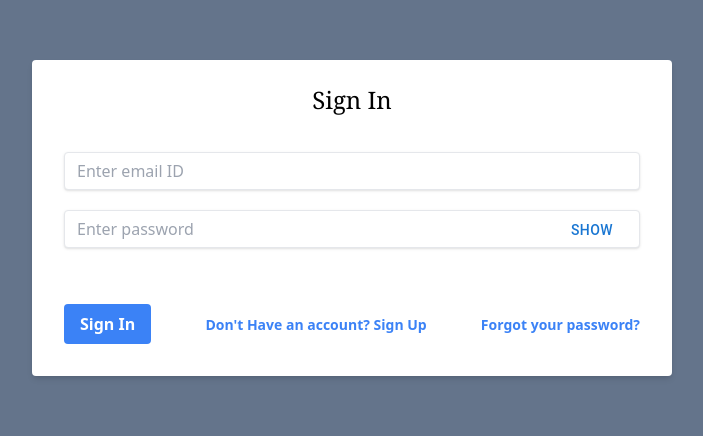
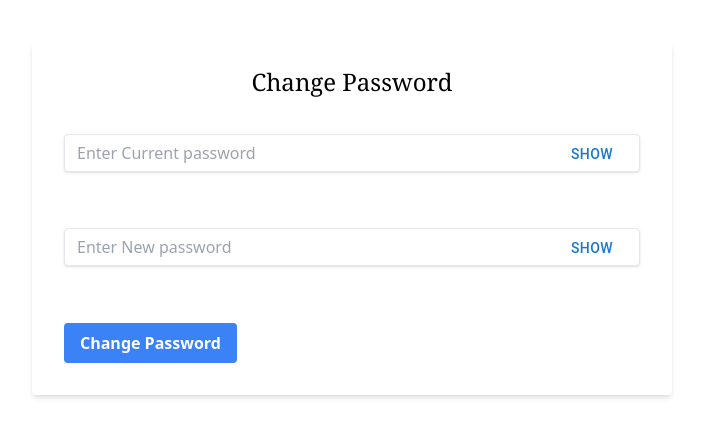
Before and after one commit to Shreyask24/blog-admin, a React (Vite) app: page /change-password in a window 1280 px wide. Before the commit this address led to /sign-in. Shown: the part 174-610 px from the top of the page, without its empty margins (288-991 px from the left). Built offline with nearby package versions, Linux system fonts and the light colour scheme.

Commit message:
Added Change Password

```diff
--- a/src/App.jsx
+++ b/src/App.jsx
@@ -7,9 +7,9 @@ import ForgotPassword from './screens/ForgotPassword';
 import Profile from './screens/Profile';
 import ResetPassword from './screens/ResetPassword';
 import { useEffect, useState } from 'react';
-import RecycleBin from './screens/RecycleBin';
-import PreviewBlogs from './screens/PreviewBlogs';
 import BlogList from './screens/BlogList';
+import EditBlogs from './screens/EditBlogs';
+import ChangePassword from './screens/ChangePassword';
 
 function App() {
   const [token, setToken] = useState(!!localStorage.getItem('access_token'));
@@ -30,12 +30,12 @@ function App() {
         ) : (
           <Route path='/sign-in' element={<SignIn />} />
         )}
-        <Route path="/blogs/:blogId" element={<PreviewBlogs />} />
+        <Route path="/blogs/:blogId" element={<EditBlogs />} />
         <Route path='/verify-email' element={<VerifyEmail />} />
         <Route path='/forgot-password' element={<ForgotPassword />} />
         <Route path='/profile' element={<Profile />} />
         <Route path='/reset-password' element={<ResetPassword />} />
-        <Route path='/recycle-bin' element={<RecycleBin />} />
+        <Route path='/change-password' element={<ChangePassword />} />
         <Route path='*' element={<Navigate to={token ? "/blogs" : "/sign-in"} />} />
       </Routes>
     </BrowserRouter>
--- a/src/screens/BlogList.jsx
+++ b/src/screens/BlogList.jsx
@@ -10,7 +10,7 @@ import Navbar from '../components/Navbar';
 const BlogList = () => {
     const [blogs, setBlogs] = useState([]);
     const [loading, setLoading] = useState(true);
-    const [showForm, setShowForm] = useState(false); // Controls form visibility
+    const [showForm, setShowForm] = useState(false);
 
     const [title, setTitle] = useState("");
     const [thumbnailUrl, setThumbnailUrl] = useState("");
@@ -82,14 +82,14 @@ const BlogList = () => {
                     {blogs.map((blog) => (
                         <div className="cursor-pointer font-serif" key={blog.id} onClick={() => navigate(`/blogs/${blog.id}`)}>
                             <h2 className="text-2xl font-bold">{blog.title}</h2>
-                            <img src={blog.thumbnail[3]} alt="" style={{ width: '100px', height: 'auto' }} />
+                            <img src={blog.thumbnail} alt="" style={{ width: '100px', height: 'auto' }} />
                             <p className="mb-10">{blog.summary}</p>
                         </div>
                     ))}
                 </div>
             </div>
 
-            {showForm && ( // Conditionally render form based on showForm
+            {showForm && (
                 <div className="bg-gray-200 w-full h-[90vh] flex items-center justify-center">
                     <div className="w-full flex justify-center items-center">
                         <div className="bg-white w-[150vh] p-10 flex flex-col justify-center shadow-md rounded mb-4">
--- /dev/null
+++ b/src/screens/ChangePassword.jsx
@@ -0,0 +1,94 @@
+import { Button } from "@mui/material";
+import axios from "axios";
+import { useState } from "react";
+import { useForm } from "react-hook-form";
+import { CHANGE_PASSWORD_ROUTE, HOST } from "../utils/constants";
+import { useLocation, useNavigate } from "react-router-dom";
+
+const ChangePassword = () => {
+    const location = useLocation();
+    const { userId } = location.state || {};
+
+    const navigate = useNavigate();
+    const [showCurrentPassword, setShowCurrentPassword] = useState(false);
+    const [showNewPassword, setShowNewPassword] = useState(false);
+    const { register, formState: { errors }, handleSubmit, setError } = useForm();
+
+    const accessToken = localStorage.getItem('access_token');
+
+    const headers = {
+        'Content-Type': 'application/json',
+        'Authorization': `Bearer ${accessToken}`,
+    };
+
+    const onSubmit = async (data) => {
+        const { currentPassword, newPassword } = data;
+
+        if (currentPassword === newPassword) {
+            setError("newPassword", {
+                type: "manual",
+                message: "New password should not be the same as the current password"
+            });
+            return;
+        }
+
+        try {
+            const response = await axios.post(`${HOST}/${CHANGE_PASSWORD_ROUTE}/${userId}/`, { currentPassword, newPassword }, { headers });
+
+            console.log(response.data);
+
+            alert(response.data.message);
+            navigate("/profile");
+        } catch (error) {
+            console.log("Error:", error.message);
+        }
+    };
+
+    return (
+        <div className="flex justify-center items-center h-[100vh]">
+            <form onSubmit={handleSubmit(onSubmit)} className="bg-white w-[80vh] flex flex-col justify-center shadow-md rounded px-8 pt-6 pb-8 mb-4">
+                <h1 className="flex items-center justify-center mb-4 text-2xl font-serif">Change Password</h1>
+
+                {/* Current Password Input */}
+                <input
+                    className="mt-5 shadow appearance-none border rounded w-full py-2 px-3 text-gray-700 leading-tight focus:outline-none focus:shadow-outline focus:border-black"
+                    type={showCurrentPassword ? "text" : "password"}
+                    {...register("currentPassword", {
+                        required: "Current Password is required",
+                        minLength: { value: 8, message: "Password must be at least 8 characters" }
+                    })}
+                    aria-invalid={errors.currentPassword ? "true" : "false"}
+                    placeholder="Enter Current password"
+                />
+                <Button className="absolute bottom-9 left-[61vh] w-[10vh]" variant="text" onClick={() => setShowCurrentPassword(!showCurrentPassword)} color="primary">
+                    {showCurrentPassword ? "Hide" : "Show"}
+                </Button>
+                {errors.currentPassword && <p role="alert" className="text-red-500 mt-[-5vh]">{errors.currentPassword.message}</p>}
+
+                {/* New Password Input */}
+                <input
+                    className="mt-5 shadow appearance-none border rounded w-full py-2 px-3 text-gray-700 leading-tight focus:outline-none focus:shadow-outline focus:border-black"
+                    type={showNewPassword ? "text" : "password"}
+                    {...register("newPassword", {
+                        required: "New Password is required",
+                        minLength: { value: 8, message: "Password must be at least 8 characters" }
+                    })}
+                    aria-invalid={errors.newPassword ? "true" : "false"}
+                    placeholder="Enter New password"
+                />
+                <Button className="absolute bottom-9 left-[61vh] w-[10vh]" variant="text" onClick={() => setShowNewPassword(!showNewPassword)} color="primary">
+                    {showNewPassword ? "Hide" : "Show"}
+                </Button>
+                {errors.newPassword && <p role="alert" className="text-red-500 mt-[-5vh]">{errors.newPassword.message}</p>}
+
+                <div className="mt-5 flex items-center justify-between">
+                    <button className="bg-blue-500 hover:bg-blue-700 text-white font-bold py-2 px-4 rounded focus:outline-none focus:shadow-outline" type="submit">
+                        Change Password
+                    </button>
+                </div>
+            </form>
+        </div>
+    );
+};
+
+export default ChangePassword;
--- a/src/screens/Profile.jsx
+++ b/src/screens/Profile.jsx
@@ -8,6 +8,8 @@ import { ArrowBack, Edit, HolidayVillage } from "@mui/icons-material";
 const Profile = () => {
     const navigate = useNavigate();
     const [edit, setEdit] = useState(false);
+    const [userId, setuserId] = useState("")
+
     const { register, formState: { errors }, handleSubmit, setValue, watch } = useForm();
     const accessToken = localStorage.getItem("access_token");
 
@@ -28,6 +30,7 @@ const Profile = () => {
                 console.log(response.data);
                 setValue("fullName", response.data.name);
                 setValue("email", response.data.email);
+                setuserId(response.data.id)
             } catch (error) {
                 console.log("Error fetching profile data:", error);
             }
@@ -37,14 +40,13 @@ const Profile = () => {
     }, [setValue]);
 
     const onSubmit = async (data) => {
-        const name = watch("fullName"); // Get the latest value of fullName
+        const name = watch("fullName");
 
-        // Check if name is empty and log data for debugging
         if (!name) {
             console.log("Error: Name is empty.");
             return;
         }
-        console.log("Form Data Submitted:", data); // Debugging payload
+        console.log("Form Data Submitted:", data);
 
         try {
             setEdit(!edit)
@@ -58,6 +60,10 @@ const Profile = () => {
     const handleEdit = () => {
         setEdit(!edit);
     };
+
+    const handleClick = () => {
+        navigate("/change-password", { state: { userId } });
+    }
 
     return (
         <div className="bg-slate-500 w-full h-[100vh] flex items-center justify-center">
@@ -73,7 +79,7 @@ const Profile = () => {
                     </div>
 
                     <input
-                        onChange={(e) => setValue("fullName", e.target.value)} // Directly update react-hook-form value
+                        onChange={(e) => setValue("fullName", e.target.value)}
                         disabled={!edit}
                         className="shadow appearance-none border rounded w-full py-2 px-3 text-gray-700 leading-tight focus:outline-none focus:shadow-outline focus:border-black"
                         {...register("fullName", {
@@ -105,12 +111,12 @@ const Profile = () => {
                             Update
                         </button>
 
-                        {/* <div>
+                        <div>
 
-                            <Link to="/forgot-password" className="inline-block align-baseline font-bold text-sm text-purple-500 hover:text-purple-800">
-                                Forgot your password?
-                            </Link>
-                        </div> */}
+                            <button onClick={handleClick} className="inline-block align-baseline font-bold text-sm text-purple-500 hover:text-purple-800">
+                                Change password?
+                            </button>
+                        </div>
                     </div>
 
                 </form>
--- a/src/screens/RecycleBin.jsx
+++ /dev/null
@@ -1,11 +0,0 @@
-import React from 'react'
-import { useNavigate } from 'react-router-dom'
-
-const RecycleBin = () => {
-
-    return (
-        <div>RecycleBin</div>
-    )
-}
-
-export default RecycleBin
--- a/src/utils/constants.js
+++ b/src/utils/constants.js
@@ -4,9 +4,12 @@ export const AUTH_ROUTES = "api/web/auth"
 
 export const SIGNUP_ROUTE = `${AUTH_ROUTES}/register`
 export const SIGNIN_ROUTE = `${AUTH_ROUTES}/login`
+
 export const FORGOTPASSWORD_ROUTE = `${AUTH_ROUTES}/forgotPassword`
 export const VERIFYOTP_ROUTE = `${AUTH_ROUTES}/verifyOtp`
 export const RESETPASSWORD_ROUTE = `${AUTH_ROUTES}/resetPassword`
+export const CHANGE_PASSWORD_ROUTE = `${AUTH_ROUTES}/changePassword
+`
 export const PROFILE_ROUTE = `${AUTH_ROUTES}/profile`
 export const UPDATE_PROFILE_ROUTE = `${AUTH_ROUTES}/profile`
 export const UPLOAD_IMAGE_ROUTE = `${AUTH_ROUTES}/upload`
```
Also changed, not shown: src/screens/EditBlogs.jsx (renamed from src/screens/PreviewBlogs.jsx, +4 -4 lines).
